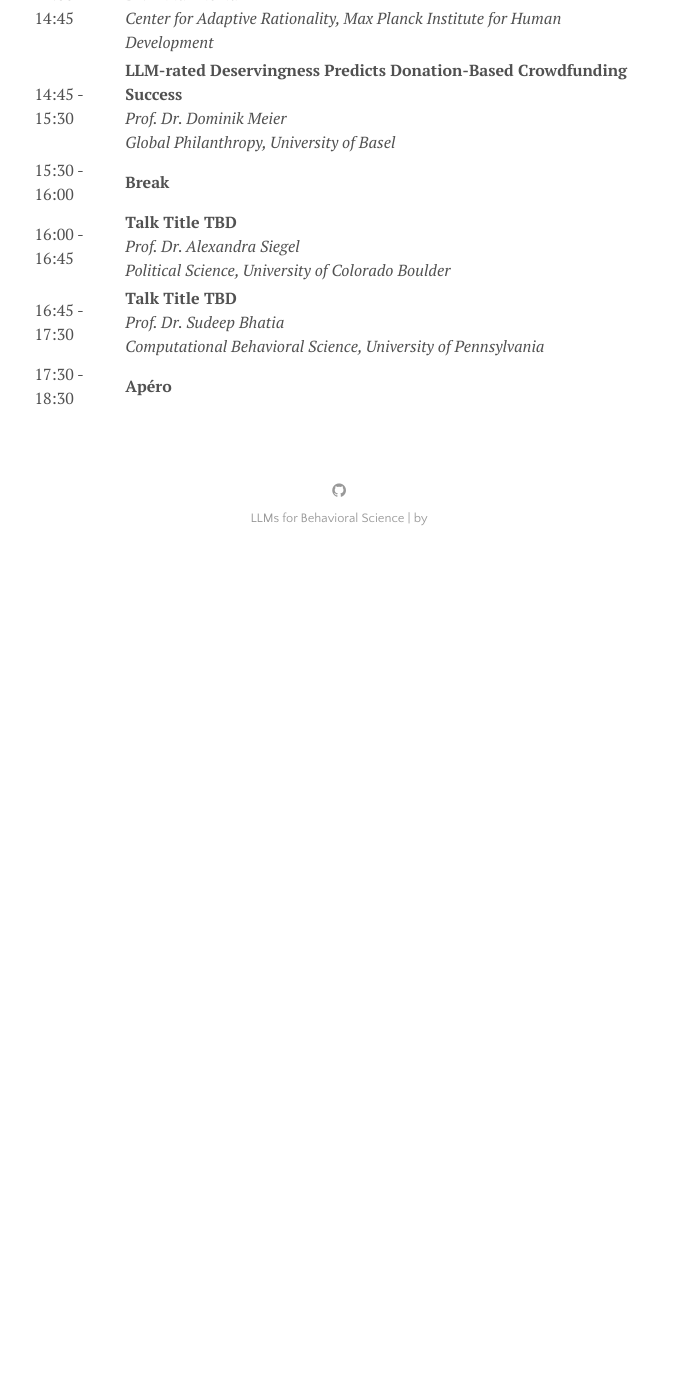
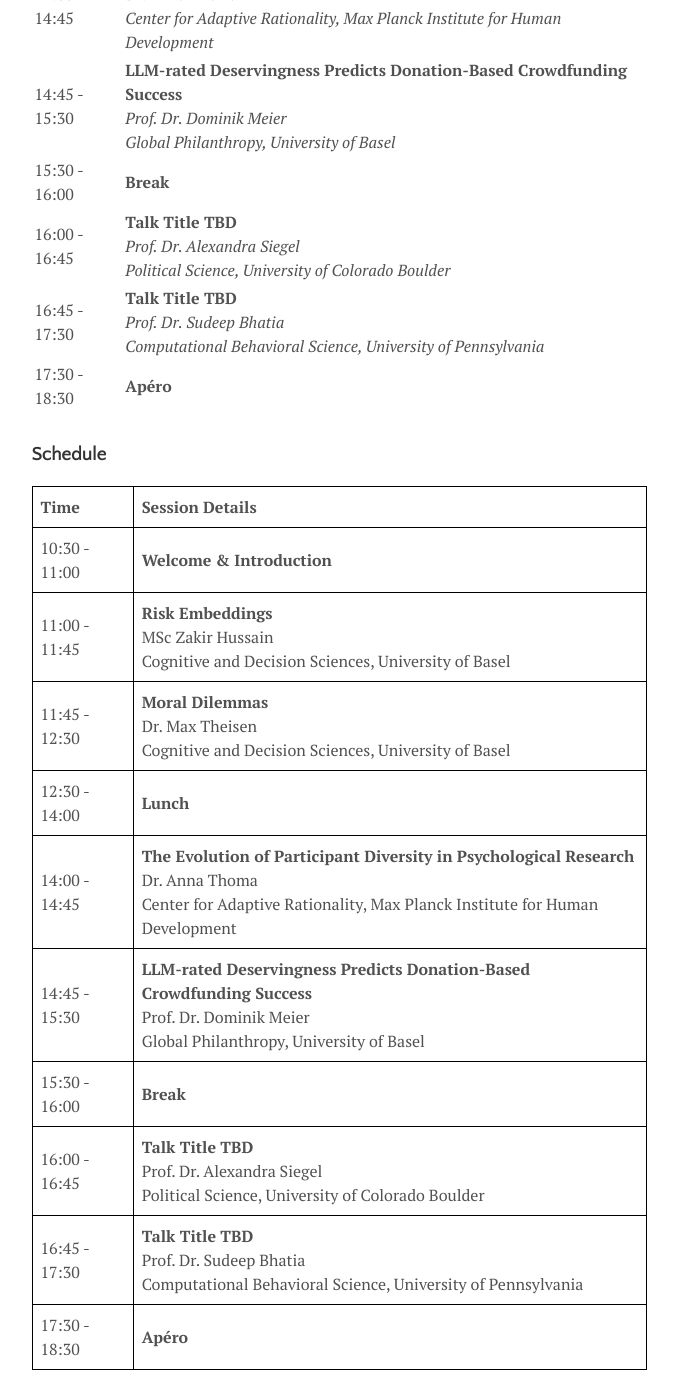
Before and after one commit to cdsbasel/LLM4BeSci_2025Unibas, a Jekyll site: the page built from menu/symposium.md, in a window 1280 px wide and 1400 px high, scrolled down 814 px. Shown: the whole window, without its empty margins (301-979 px from the left). Built offline with Jekyll 4.4.1, drawn with Linux system fonts in a browser that asks for light colours; before the commit the page ends 1376 px from its top, so only the background shows below that.

Commit message:
Update symposium.md

```diff
--- a/menu/symposium.md
+++ b/menu/symposium.md
@@ -20,3 +20,54 @@
 | 16:00 - 16:45 | **Talk Title TBD**                                     <br> *Prof. Dr. Alexandra Siegel*  <br> *Political Science, University of Colorado Boulder* |
 | 16:45 - 17:30 | **Talk Title TBD**                                     <br> *Prof. Dr. Sudeep Bhatia*  <br> *Computational Behavioral Science, University of Pennsylvania* |
 | 17:30 - 18:30 | **Apéro**                                              |
+
+
+
+### Schedule
+
+<table style="width: 100%; border-collapse: collapse;">
+  <tr>
+    <th style="border: 1px solid black; padding: 8px;">Time</th>
+    <th style="border: 1px solid black; padding: 8px;">Session Details</th>
+  </tr>
+  <tr>
+    <td style="border: 1px solid black; padding: 8px;">10:30 - 11:00</td>
+    <td style="border: 1px solid black; padding: 8px;"><strong>Welcome & Introduction</strong></td>
+  </tr>
+  <tr>
+    <td style="border: 1px solid black; padding: 8px;">11:00 - 11:45</td>
+    <td style="border: 1px solid black; padding: 8px;"><strong>Risk Embeddings</strong><br>MSc Zakir Hussain<br>Cognitive and Decision Sciences, University of Basel</td>
+  </tr>
+  <tr>
+    <td style="border: 1px solid black; padding: 8px;">11:45 - 12:30</td>
+    <td style="border: 1px solid black; padding: 8px;"><strong>Moral Dilemmas</strong><br>Dr. Max Theisen<br>Cognitive and Decision Sciences, University of Basel</td>
+  </tr>
+  <tr>
+    <td style="border: 1px solid black; padding: 8px;">12:30 - 14:00</td>
+    <td style="border: 1px solid black; padding: 8px;"><strong>Lunch</strong></td>
+  </tr>
+  <tr>
+    <td style="border: 1px solid black; padding: 8px;">14:00 - 14:45</td>
+    <td style="border: 1px solid black; padding: 8px;"><strong>The Evolution of Participant Diversity in Psychological Research</strong><br>Dr. Anna Thoma<br>Center for Adaptive Rationality, Max Planck Institute for Human Development</td>
+  </tr>
+  <tr>
+    <td style="border: 1px solid black; padding: 8px;">14:45 - 15:30</td>
+    <td style="border: 1px solid black; padding: 8px;"><strong>LLM-rated Deservingness Predicts Donation-Based Crowdfunding Success</strong><br>Prof. Dr. Dominik Meier<br>Global Philanthropy, University of Basel</td>
+  </tr>
+  <tr>
+    <td style="border: 1px solid black; padding: 8px;">15:30 - 16:00</td>
+    <td style="border: 1px solid black; padding: 8px;"><strong>Break</strong></td>
+  </tr>
+  <tr>
+    <td style="border: 1px solid black; padding: 8px;">16:00 - 16:45</td>
+    <td style="border: 1px solid black; padding: 8px;"><strong>Talk Title TBD</strong><br>Prof. Dr. Alexandra Siegel<br>Political Science, University of Colorado Boulder</td>
+  </tr>
+  <tr>
+    <td style="border: 1px solid black; padding: 8px;">16:45 - 17:30</td>
+    <td style="border: 1px solid black; padding: 8px;"><strong>Talk Title TBD</strong><br>Prof. Dr. Sudeep Bhatia<br>Computational Behavioral Science, University of Pennsylvania</td>
+  </tr>
+  <tr>
+    <td style="border: 1px solid black; padding: 8px;">17:30 - 18:30</td>
+    <td style="border: 1px solid black; padding: 8px;"><strong>Apéro</strong></td>
+  </tr>
+</table>
```
